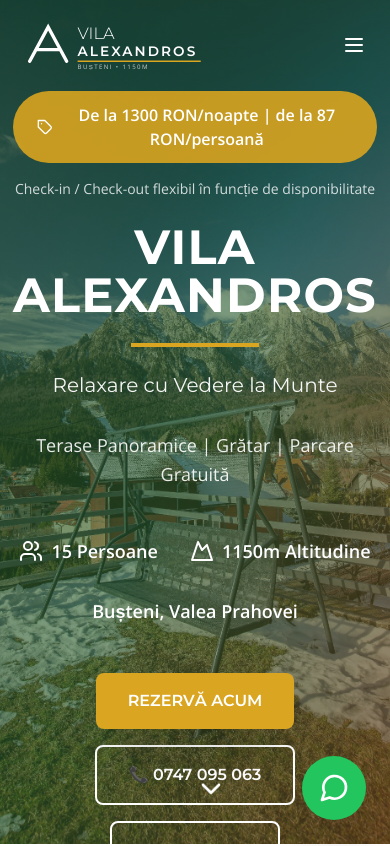
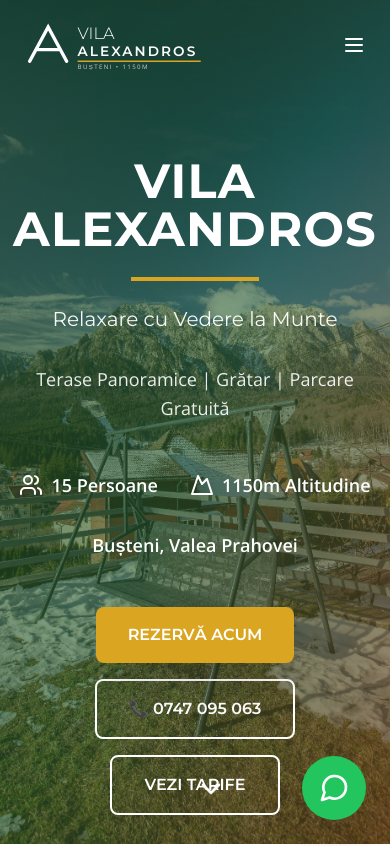
Before and after one commit to savinalexandros1-rgb/vila-alexandros, a React (Vite) app in the folder 17/: page / in a window 390 px wide. Shown: the top 846 px of the page. Built offline with nearby package versions, Linux system fonts and the light colour scheme.

Commit message:
Update Hero.jsx

```diff
--- a/17/src/components/Hero.jsx
+++ b/17/src/components/Hero.jsx
@@ -17,17 +17,16 @@ const Hero = () => {
 
       {/* Content */}
       <div className="relative z-10 container-custom text-center text-white pt-32 md:pt-0">
-        {/* Price Banner */}
-        <div className="inline-flex items-center space-x-2 bg-gold/90 text-white px-6 py-3 rounded-full mb-4 animate-fadeInUp opacity-0 stagger-1">
+       {/* Price Banner - hidden on mobile */}
+        <div className="hidden md:inline-flex items-center space-x-2 bg-gold/90 text-white px-6 py-3 rounded-full mb-4 animate-fadeInUp opacity-0 stagger-1">
           <Tag className="w-5 h-5" />
           <span className="font-semibold">De la 1300 RON/noapte | de la 87 RON/persoană</span>
         </div>
 
-        {/* Check-in/out info */}
-        <div className="text-white/80 text-sm mb-6 animate-fadeInUp opacity-0 stagger-1">
+        {/* Check-in/out info - hidden on mobile */}
+        <div className="hidden md:block text-white/80 text-sm mb-6 animate-fadeInUp opacity-0 stagger-1">
           Check-in / Check-out flexibil în funcție de disponibilitate
         </div>
-
         {/* Main Heading - BIGGER */}
         <h1 className="text-5xl md:text-6xl lg:text-7xl font-display font-bold mb-6 text-white animate-fadeInUp opacity-0 stagger-2 tracking-wide">
           VILA ALEXANDROS
```
